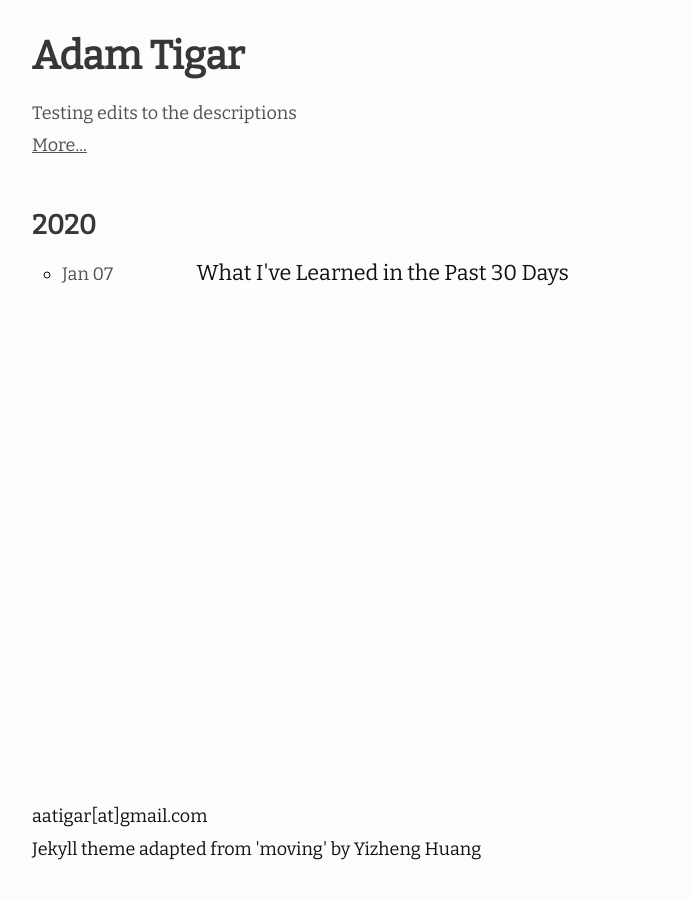
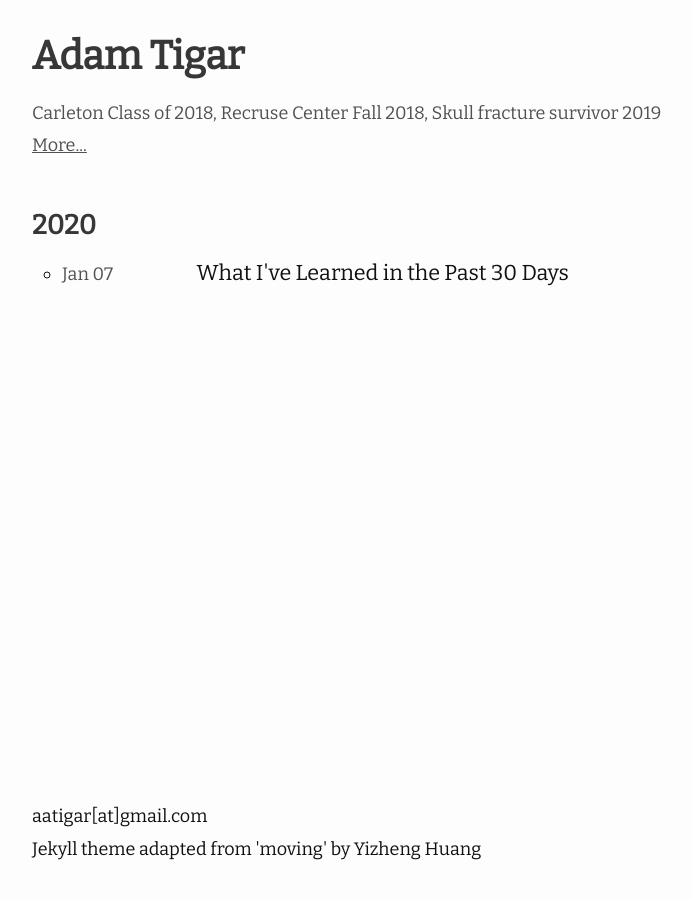
Before and after one commit to mohsen-debug/jekyll-experiments, a Jekyll site: the page built from index.md, in a window 1280 px wide. Shown: the whole page, without its empty margins (238-930 px from the left). Built offline with Jekyll 4.4.1, drawn with Linux system fonts in a browser that asks for light colours; nearby versions of some CDN libraries.

Commit message:
Updated description and gitignore

```diff
--- a/_config.yml
+++ b/_config.yml
@@ -2,7 +2,7 @@ title: Adam Tigar
 author: Adam Tigar
 email: aatigar
 description: >- # this means to ignore newlines until "baseurl:"
-  Testing edits to the descriptions
+  Carleton Class of 2018, Recruse Center Fall 2018, Skull fracture survivor 2019
 #  baseurl: "/" # the subpath of your site, e.g. /blog
 url: "http://adamtigar.com" # the base hostname & protocol for your site, e.g. http://example.com
 twitter_username: AdamTigar
```
Also changed, not shown: about.md (+0 -1 lines), 1 other file.
